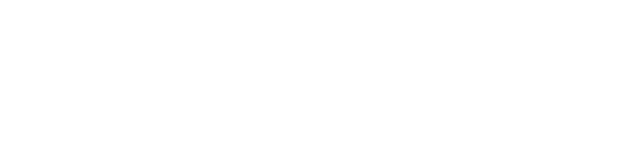
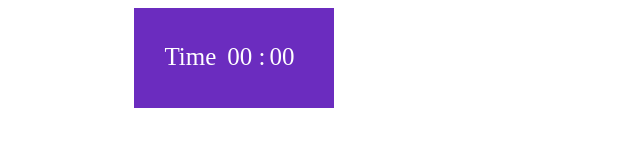
Before and after one commit to DianRH/javascript, a plain HTML site: page index.html in a window 1280 px wide. Shown: the whole page, without its empty margins (0-640 px from the left). Drawn offline with Linux system fonts and the light colour scheme; files that its build step writes are made by us from their sources.

Commit message:
cronometer html and css

```diff
--- a/index.html
+++ b/index.html
@@ -11,7 +11,13 @@
 
 <body>
 
-
+  <div class="box">
+    <p class="time">Time</p>
+    <p id="seconds">00
+      <spa>:</spa>
+    </p>
+    <p id="minutes">00</p>
+  </div>
 
 </body>
 
--- a/style.css
+++ b/style.css
@@ -0,0 +1,17 @@
+.box{
+  background-color: #6b2cbf;
+  height:100px;
+  width:200px;
+  padding: 10px 30px;
+  box-sizing: border-box;
+  position:relative;
+  left:10%;
+}
+p{
+  color:white;
+  display: inline-block;
+  font-size:25px;
+}
+ p.time{
+   margin-right:7px;
+ }
```
